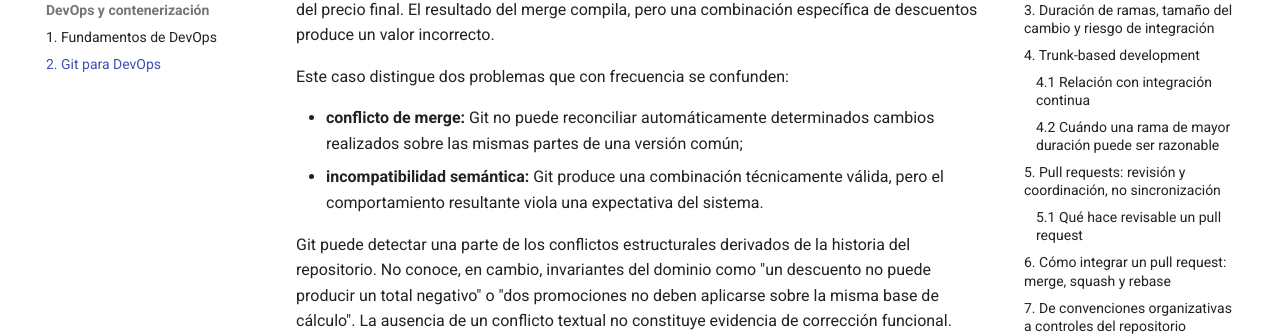
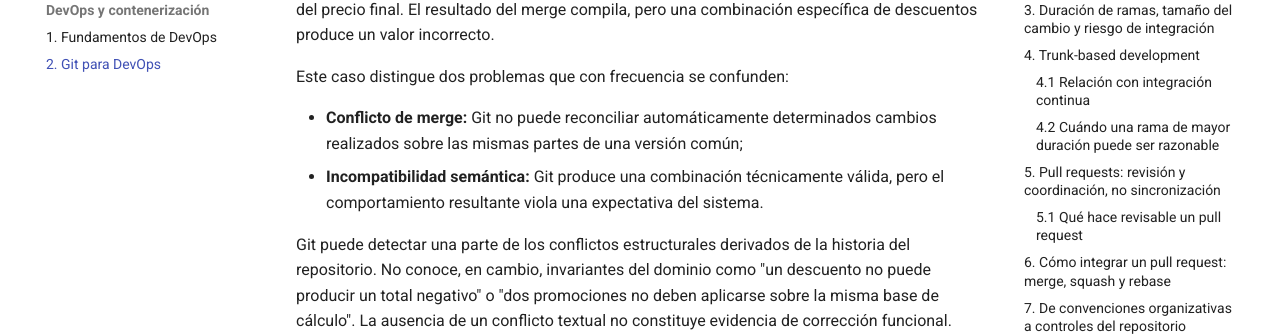
Before and after one commit to guillermocalderon2021/devops-2026, an MkDocs documentation site: the page built from docs/unidad-1/sesion_02_git_para_devops.md, in a window 1280 px wide and 900 px high, scrolled down 522 px. Shown: the part 152-488 px from the top of the window. Built offline with MkDocs 1.6.1 and Material for MkDocs 9.7.7, drawn with Linux system fonts in a browser that asks for light colours.

```diff
--- a/docs/unidad-1/sesion_02_git_para_devops.md
+++ b/docs/unidad-1/sesion_02_git_para_devops.md
@@ -16,8 +16,8 @@ Considérese un sistema de comercio electrónico cuyo módulo de promociones se
 
 Este caso distingue dos problemas que con frecuencia se confunden:
 
-- **conflicto de merge:** Git no puede reconciliar automáticamente determinados cambios realizados sobre las mismas partes de una versión común;
-- **incompatibilidad semántica:** Git produce una combinación técnicamente válida, pero el comportamiento resultante viola una expectativa del sistema.
+- **Conflicto de merge:** Git no puede reconciliar automáticamente determinados cambios realizados sobre las mismas partes de una versión común;
+- **Incompatibilidad semántica:** Git produce una combinación técnicamente válida, pero el comportamiento resultante viola una expectativa del sistema.
 
 Git puede detectar una parte de los conflictos estructurales derivados de la historia del repositorio. No conoce, en cambio, invariantes del dominio como "un descuento no puede producir un total negativo" o "dos promociones no deben aplicarse sobre la misma base de cálculo". La ausencia de un conflicto textual no constituye evidencia de corrección funcional.
 
```
